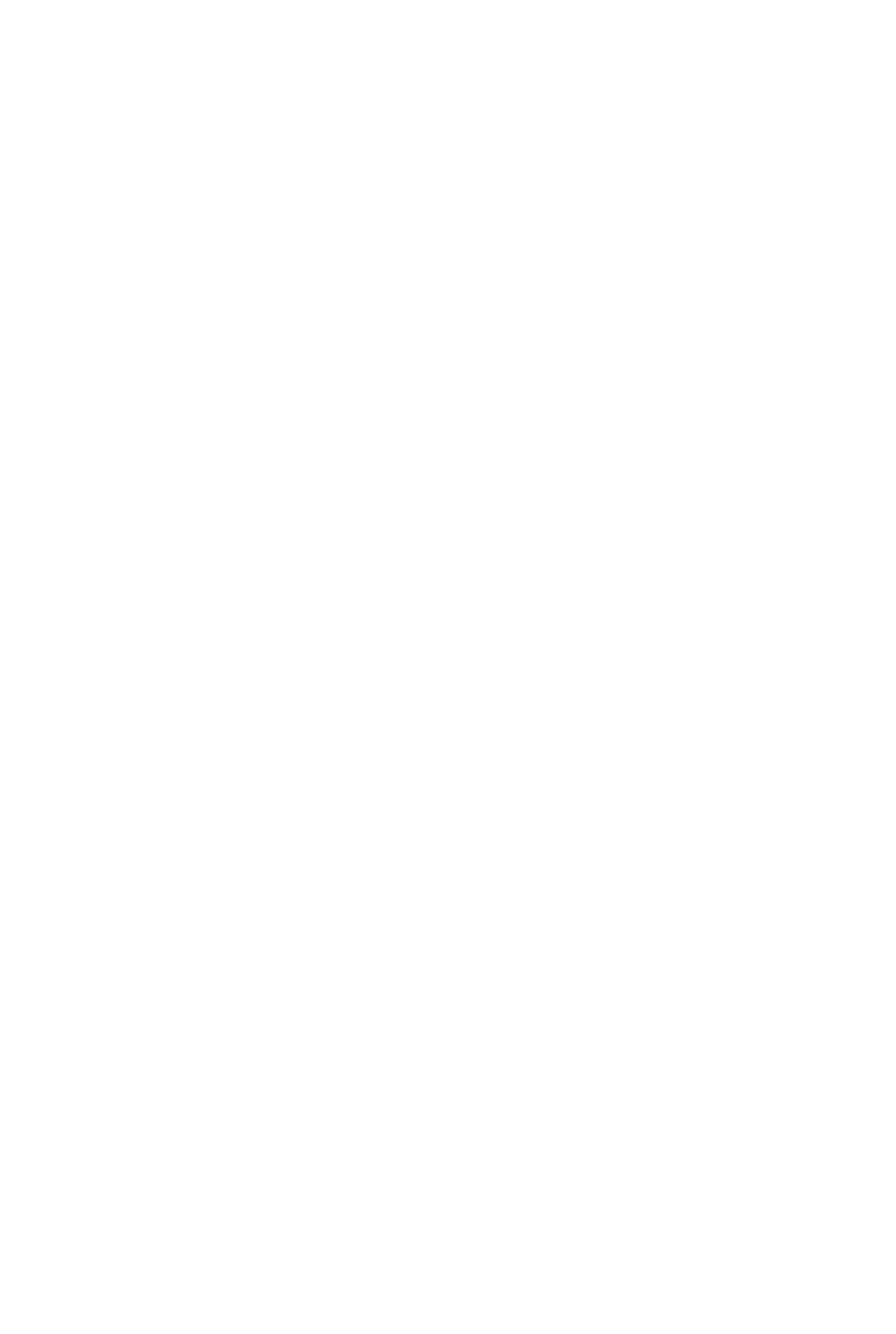
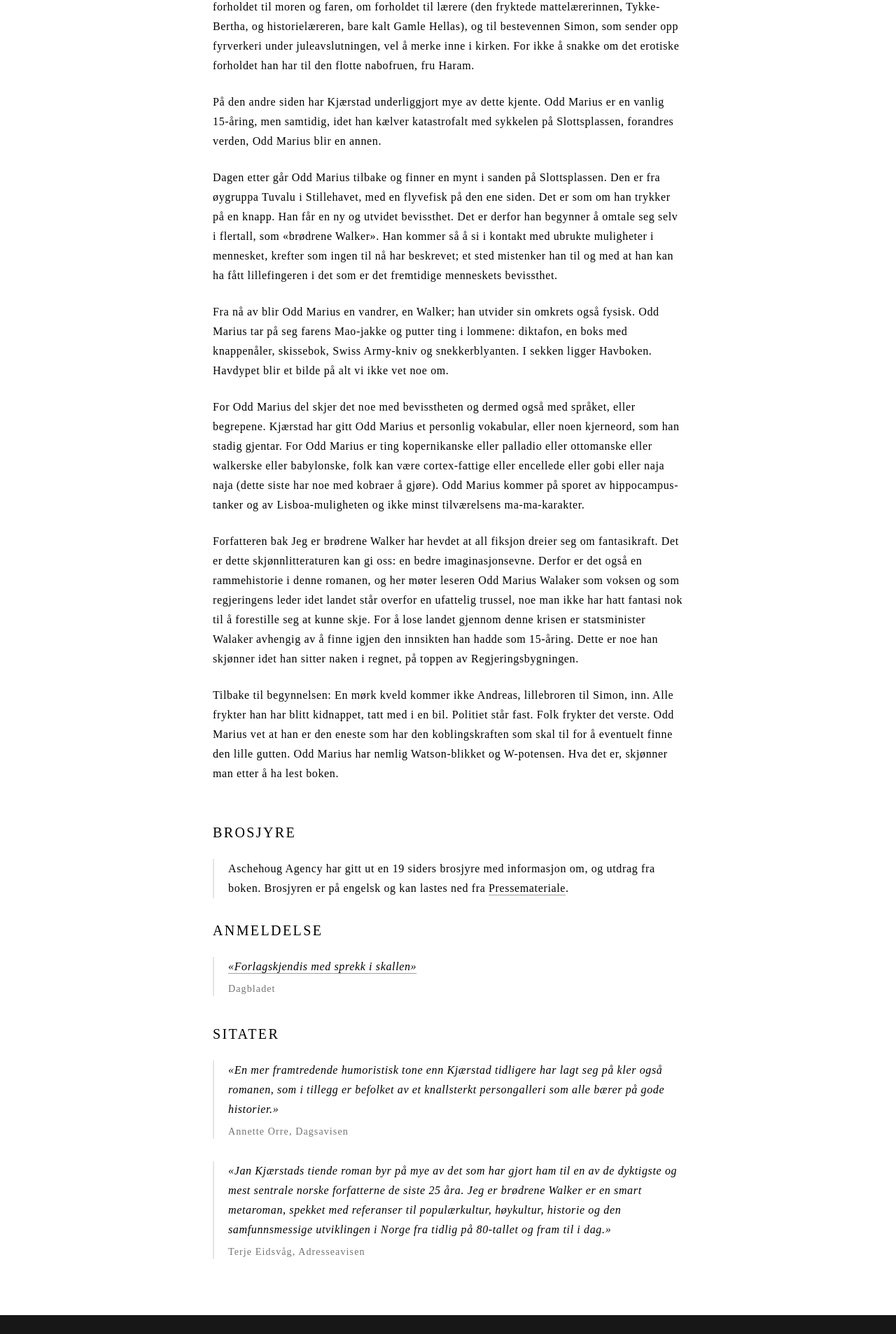
Before and after one commit to alvakleiner/JanKjaer, a React (Vite) app: page /bibliografi/jeg-er-brodrene-walker in a window 1280 px wide. Shown: the part 802-2709 px from the top of the page at 70% size. Before the commit the page ends 800 px from the top, so only its background shows below. Built offline with nearby package versions, Linux system fonts and the light colour scheme.

Commit message:
feat: Create jeg er brødrene walker page

```diff
--- a/src/pages/Bibliografi/jeg-er-brodrene-walker.tsx
+++ b/src/pages/Bibliografi/jeg-er-brodrene-walker.tsx
@@ -1,14 +1,135 @@
-export default function BookPage() {
+import { BookPageBody, BookPageQuotes } from "../../components/BookPage"
+import type { BookPageContent } from "../../components/BookPage"
+import { useLanguage } from "../../context/LanguageContext"
+
+
+const jegErBrodreneWalkerContent: BookPageContent = {
+  title: { no: "Jeg er brødrene Walker", en: "I am the Walker Brothers" },
+  meta: { no: "Roman (2008)", en: "Novel (2008)" },
+  buyLink: {
+    no: { label: "Kjøp boken her", href: "https://aschehoug.no/jeg-er-brodrene-walker-3" },
+    en: { label: "Buy the book here", href: "https://aschehoug.no/jeg-er-brodrene-walker-3" },
+  },
+  coverImage: {
+    src: "/images/jeg-er-brodrene-walker-3d.png",
+  },
+  quotesTitle: { no: "Sitater", en: "Reviews" },
+  quotes: [
+    {
+      text: "«En mer framtredende humoristisk tone enn Kjærstad tidligere har lagt seg på kler også romanen, som i tillegg er befolket av et knallsterkt persongalleri som alle bærer på gode historier.»",
+      source: "Annette Orre, Dagsavisen",
+    },
+    {
+      text: "«Jan Kjærstads tiende roman byr på mye av det som har gjort ham til en av de dyktigste og mest sentrale norske forfatterne de siste 25 åra. Jeg er brødrene Walker er en smart metaroman, spekket med referanser til populærkultur, høykultur, historie og den samfunnsmessige utviklingen i Norge fra tidlig på 80-tallet og fram til i dag.»",
+      source: "Terje Eidsvåg, Adresseavisen",
+    },
+  ],
+  paragraphs: {
+    no: [
+      "I hjertet av denne romanen ligger følgende opptakt: En sen kveld kommer Odd Marius Walaker syklende hjem og ser naboer og politi utenfor bygården. Andreas, lillebroren til Odd Marius' bestevenn, er savnet. Det lyder skrekkelig. Det er det samme ordet Odd Marius har lest i dødsannonser. Savnet. Dypt savnet. Selv om ingen nevner det, vet Odd Marius hva alle er redde for: At Andreas kan være lokket med av en fremmed. Tatt med i en bil. I en bil hvor de mest horrible ting kan ha tilstøtt ham.",
+      "Jeg er brødrene Walker består av de seks heftene Odd Marius, 15 år, skriver før og etter Andreas' forsvinning. Selv om Kjærstad ikke selv kaller dette en oppvekstroman, har han spilt på flere av de arketypiske elementene man ofte konfronteres med i denne fasen av livet: Den uoppnåelige jenta i parallellklassen, hun som i det ene øyeblikket er totalt avvisende mot Odd Marius, og som i neste øyeblikk kommer ham i møte, bortsett fra at hun holder ham fast, sammen med tre venninner, og kler ham naken. Odd Marius forteller om forholdet til moren og faren, om forholdet til lærere (den fryktede mattelærerinnen, Tykke-Bertha, og historielæreren, bare kalt Gamle Hellas), og til bestevennen Simon, som sender opp fyrverkeri under juleavslutningen, vel å merke inne i kirken. For ikke å snakke om det erotiske forholdet han har til den flotte nabofruen, fru Haram.",
+      "På den andre siden har Kjærstad underliggjort mye av dette kjente. Odd Marius er en vanlig 15-åring, men samtidig, idet han kælver katastrofalt med sykkelen på Slottsplassen, forandres verden, Odd Marius blir en annen.",
+      "Dagen etter går Odd Marius tilbake og finner en mynt i sanden på Slottsplassen. Den er fra øygruppa Tuvalu i Stillehavet, med en flyvefisk på den ene siden. Det er som om han trykker på en knapp. Han får en ny og utvidet bevissthet. Det er derfor han begynner å omtale seg selv i flertall, som «brødrene Walker». Han kommer så å si i kontakt med ubrukte muligheter i mennesket, krefter som ingen til nå har beskrevet; et sted mistenker han til og med at han kan ha fått lillefingeren i det som er det fremtidige menneskets bevissthet.",
+      "Fra nå av blir Odd Marius en vandrer, en Walker; han utvider sin omkrets også fysisk. Odd Marius tar på seg farens Mao-jakke og putter ting i lommene: diktafon, en boks med knappenåler, skissebok, Swiss Army-kniv og snekkerblyanten. I sekken ligger Havboken. Havdypet blir et bilde på alt vi ikke vet noe om.",
+      "For Odd Marius del skjer det noe med bevisstheten og dermed også med språket, eller begrepene. Kjærstad har gitt Odd Marius et personlig vokabular, eller noen kjerneord, som han stadig gjentar. For Odd Marius er ting kopernikanske eller palladio eller ottomanske eller walkerske eller babylonske, folk kan være cortex-fattige eller encellede eller gobi eller naja naja (dette siste har noe med kobraer å gjøre). Odd Marius kommer på sporet av hippocampus-tanker og av Lisboa-muligheten og ikke minst tilværelsens ma-ma-karakter.",
+      "Forfatteren bak Jeg er brødrene Walker har hevdet at all fiksjon dreier seg om fantasikraft. Det er dette skjønnlitteraturen kan gi oss: en bedre imaginasjonsevne. Derfor er det også en rammehistorie i denne romanen, og her møter leseren Odd Marius Walaker som voksen og som regjeringens leder idet landet står overfor en ufattelig trussel, noe man ikke har hatt fantasi nok til å forestille seg at kunne skje. For å lose landet gjennom denne krisen er statsminister Walaker avhengig av å finne igjen den innsikten han hadde som 15-åring. Dette er noe han skjønner idet han sitter naken i regnet, på toppen av Regjeringsbygningen.",
+      "Tilbake til begynnelsen: En mørk kveld kommer ikke Andreas, lillebroren til Simon, inn. Alle frykter han har blitt kidnappet, tatt med i en bil. Politiet står fast. Folk frykter det verste. Odd Marius vet at han er den eneste som har den koblingskraften som skal til for å eventuelt finne den lille gutten. Odd Marius har nemlig Watson-blikket og W-potensen. Hva det er, skjønner man etter å ha lest boken.",
+    ],
+    en: [
+      "Jan Kjærstad returns with an exhuberant, humorous and deeply serious story of a boy who suddenly discovers the power of imagination and unconventional thinking.",
+      "Oslo, 1984: Odd Marius Walaker is 14 years old, and nothing is impossible anymore. He has an erotic relationship to the lady next door. He is attacked by four girls wanting to circumcise him. He sends teachers to see the headmaster. He has long conversations with Ancient Greece, his history teacher. He answers people's love letters in a magazine. He speculates on the identity of the person terrorizing the city with book bombs. He has a strong wish to save his parents' marriage, and he tries to assist when his best friend's little brother is reported missing.",
+      "But beneath all this, Odd Marius is the Walker Brothers, wandering around town with a sharpened gaze and a book about life in the ocean in his backpack, drawing people's hands and posing the same question to people he meets. Odd Marius sees possibilities perhaps no one else has seen before – but many years later, when he is called upon to lead his country through the worst crisis in history, the insights and powers of youth appear to be lost.",
+      "I am the Walker Brothers deals with a young person's body, but even more so with his imagination, his mental resources and the undreamed of powers he seems to possess. An unconventional coming-of-age tale seen through the observant eyes of a teenager, I am the Walker Brothers is a vibrant, humorous, wonderfully written book that introduces a new, more playful and casual side to Kjærstad's work.",
+    ],
+  },
+}
+
+export default function JegErBrodreneWalker() {
+  const { lang } = useLanguage()
+
   return (
     <section className="bg-white">
-      <div className="max-w-3xl mx-auto px-4 md:px-8 py-16">
-        <h1 className="font-['Playfair_Display',serif] text-3xl">
-          TODO
-        </h1>
+      <div className="max-w-3xl mx-auto px-4 md:px-8 lg:px-12 py-4 mb-16">
 
-        <div className="mt-8 font-['Lora',serif] text-[16px] leading-7 space-y-6">
-          <p>TODO: Innhold</p>
-        </div>
+      <BookPageBody content={jegErBrodreneWalkerContent} />
+
+      {/* Brosjyre / Brochure */}
+      <h3 className="
+        uppercase
+        text-xl
+        tracking-[0.12em]
+        font-['Playfair_Display_SC',serif]
+        mt-14
+        md:mt-8
+        mb-6
+      ">
+      {lang === "no" ? "Brosjyre" : "Brochure"}
+      </h3>
+
+      <div className="border-l-2 border-black/10 pl-5">
+        <p className="
+          font-['Lora',serif]
+          text-base
+          leading-7
+          tracking-[0.04em]
+          text-black
+        ">
+          {lang === "no" ? "Aschehoug Agency har gitt ut en 19 siders brosjyre med informasjon om, og utdrag fra boken. Brosjyren er på engelsk og kan lastes ned fra " : "Aschehoug Agency has published a 19-page brochure with information about, and excerpts from, the book. The brochure is in English and can be downloaded from "}
+          <a  href="/pressemateriale"
+            target="_blank"
+            rel="noreferrer"
+            className="underline underline-offset-4 decoration-neutral-400 hover:decoration-neutral-800 transition"
+          >
+            {lang === "no" ? "Pressemateriale" : "Press material"}
+          </a>
+          .
+        </p>
+      </div>
+
+      {/* Anmeldelse / Article */}
+      <h3 className="
+        uppercase
+        text-xl
+        tracking-[0.12em]
+        font-['Playfair_Display_SC',serif]
+        mt-14
+        md:mt-8
+        mb-6
+      ">
+      {lang === "no" ? "Anmeldelse" : "Article"}
+      </h3>
+
+      <div className="border-l-2 border-black/10 pl-5">
+        <p className="
+          font-['Lora',serif]
+          text-base
+          leading-7
+          tracking-[0.04em]
+          text-black
+          italic
+        ">
+
+          <a  href="https://www.dagbladet.no/kultur/forlagskjendis-med-sprekk-i-skallen/63584715"
+            target="_blank"
+            rel="noreferrer"
+            className="underline underline-offset-4 decoration-neutral-400 hover:decoration-neutral-800 transition"
+          >
+            «Forlagskjendis med sprekk i skallen»
+          </a>
+        </p>
+        <p className="
+          text-sm
+          tracking-[0.08em]
+          font-['Lora',serif]
+          text-neutral-500
+          mt-2
+        ">
+          Dagbladet
+        </p>
+      </div>
+
+      <BookPageQuotes content={jegErBrodreneWalkerContent} />
+
       </div>
     </section>
   )
--- a/src/pages/Bibliografi/normans-omraade.tsx
+++ b/src/pages/Bibliografi/normans-omraade.tsx
@@ -105,7 +105,7 @@ export default function NormansOmraade() {
 
       <BookPageBody content={normansOmraadeContent} />
 
-      {/* Artikkel / Article */}
+      {/* Introduksjonsvideo / Introduction video */}
       <h3 className="
         uppercase
         text-xl
@@ -125,7 +125,6 @@ export default function NormansOmraade() {
           leading-7
           tracking-[0.04em]
           text-black
-          italic
         ">
 
           <a  href="https://www.youtube.com/watch?v=yevrFgIkt6g"
--- a/src/pages/Biografi.tsx
+++ b/src/pages/Biografi.tsx
@@ -619,7 +619,7 @@ function Biografi() {
                 text-xl
                 tracking-[0.12em]
                 font-['Playfair_Display_SC',serif]
-                mt-18
+                mt-16
                 mb-6
               "
             >
@@ -634,6 +634,7 @@ function Biografi() {
                 font-['Lora',serif]
                 text-black
                 space-y-4
+
               "
             >
               <p>{content.bioArticlesIntro[lang].nbl}</p>
@@ -656,7 +657,8 @@ function Biografi() {
                 text-xl
                 tracking-[0.12em]
                 font-['Playfair_Display_SC',serif]
-                mt-18
+                mt-14
+                md:mt-12
                 mb-6
               "
             >
@@ -684,7 +686,8 @@ function Biografi() {
               text-xl
               tracking-[0.12em]
               font-['Playfair_Display_SC',serif]
-              mt-18
+              mt-14
+              md:mt-12
               mb-6
             "
           >
```
Also changed, not shown: public/images/jeg-er-brodrene-walker-3d.png (added).
